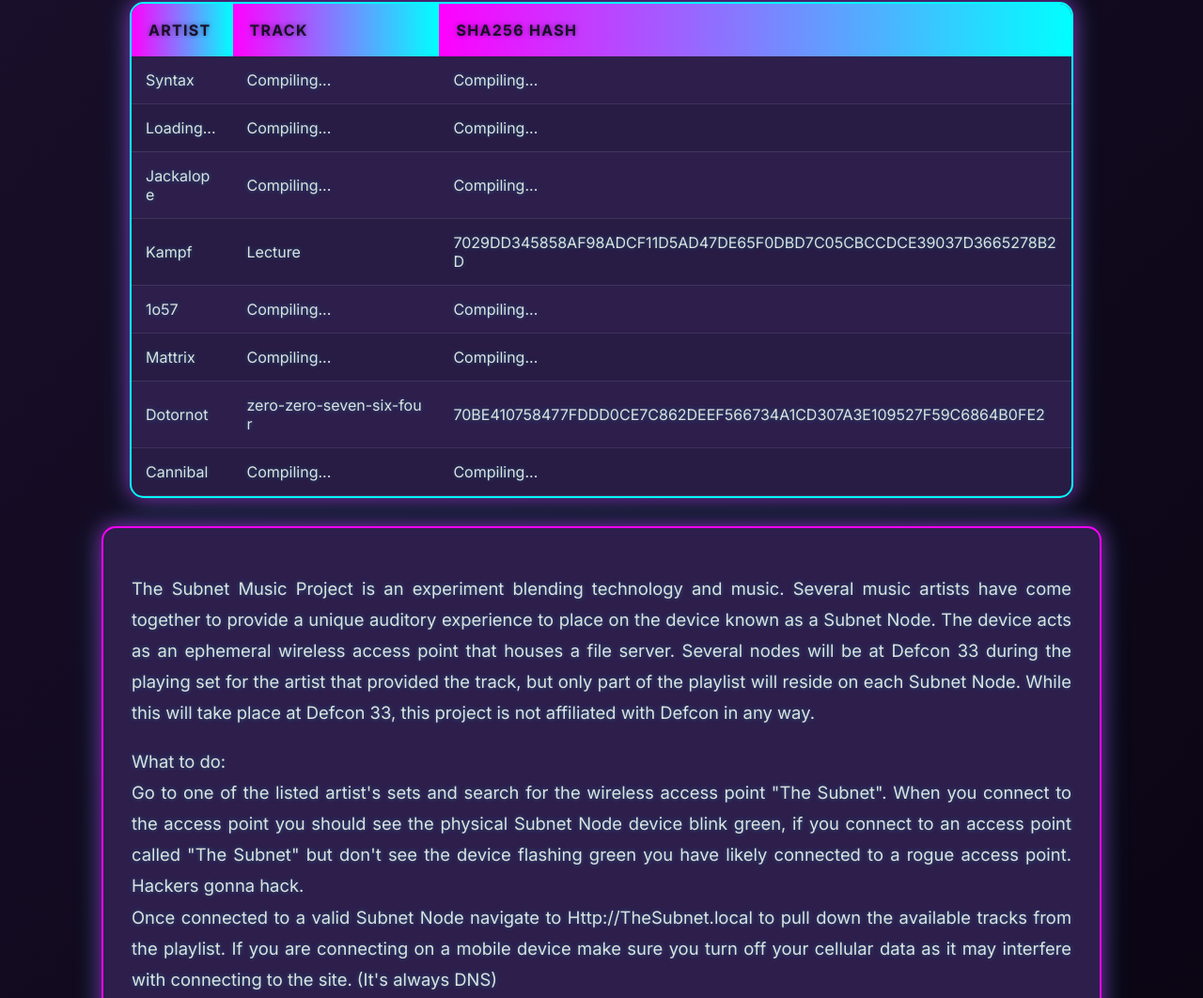
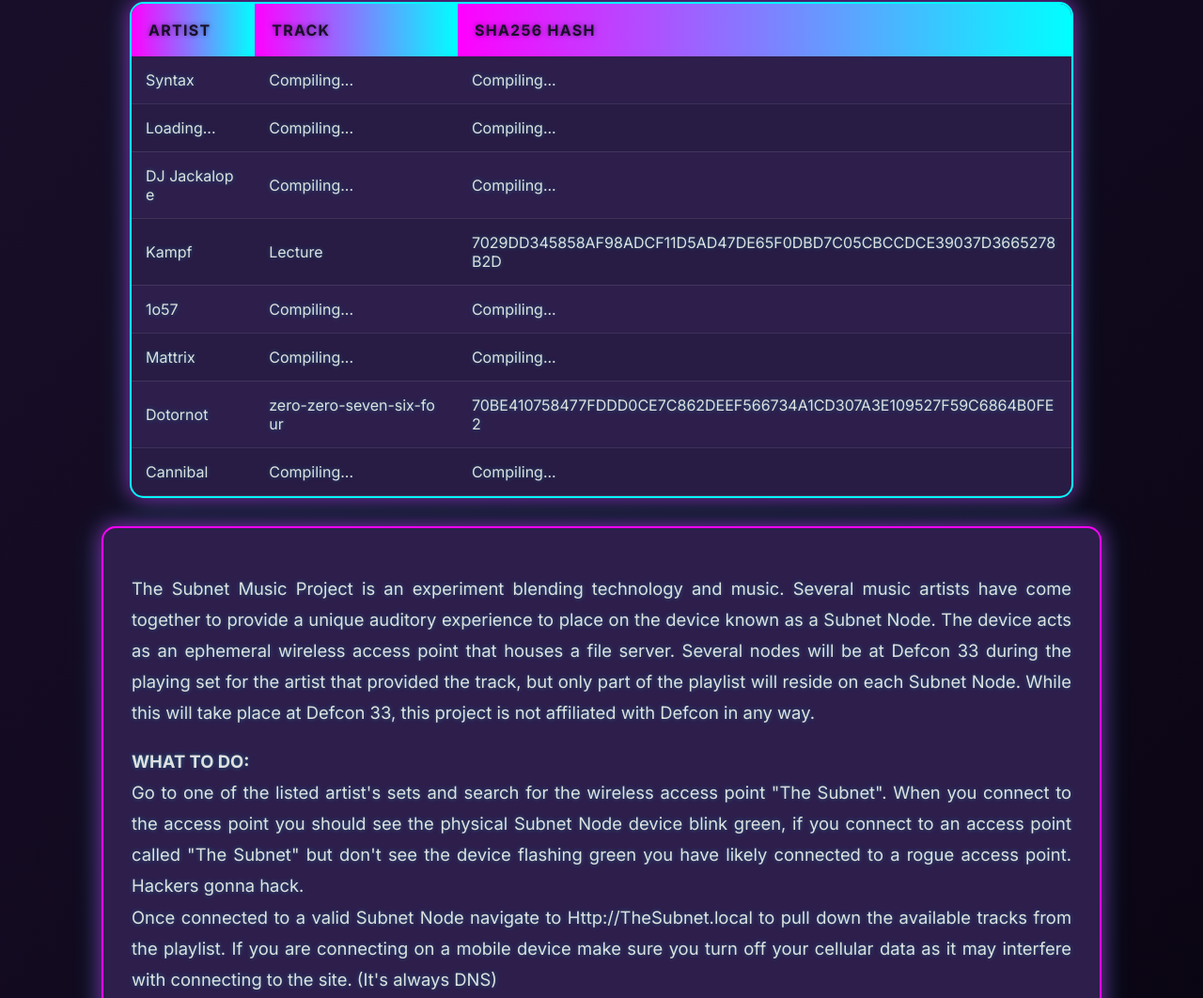
Before and after one commit to thesubnetmusicproject/TheSubnet, a plain HTML site: page index.html in a window 1280 px wide. Shown: the part 154-1216 px from the top of the page at 94% size. Drawn offline with Linux system fonts and the light colour scheme.

Commit message:
Update index.html

```diff
--- a/index.html
+++ b/index.html
@@ -176,7 +176,7 @@
                     <td>Compiling...</td>
                 </tr>
                 <tr>
-                    <td>Jackalope</td>
+                    <td>DJ Jackalope </td>
                     <td>Compiling...</td>
                     <td>Compiling...</td>
                 </tr>
@@ -197,7 +197,7 @@
                 </tr>
                 <tr>
                     <td>Dotornot</td>
-                    <td>zero-zero-seven-six-four</td>
+                    <td>zero-zero-seven-six-four </td>
                     <td>70BE410758477FDDD0CE7C862DEEF566734A1CD307A3E109527F59C6864B0FE2</td>
                 </tr>
                 <tr>
@@ -211,7 +211,7 @@
 
     <div class="description-field">
         <p>The Subnet Music Project is an experiment blending technology and music. Several music artists have come together to provide a unique auditory experience to place on the device known as a Subnet Node. The device acts as an ephemeral wireless access point that houses a file server. Several nodes will be at Defcon 33 during the playing set for the artist that provided the track, but only part of the playlist will reside on each Subnet Node. While this will take place at Defcon 33, this project is not affiliated with Defcon in any way.</p>
-        <p>What to do:
+        <p><b>WHAT TO DO:</b>
             <br>
         Go to one of the listed artist's sets and search for the wireless access point "The Subnet". When you connect to the access point you should see the physical Subnet Node device blink green, if you connect to an access point called "The Subnet" but don't see the device flashing green you have likely connected to a rogue access point. Hackers gonna hack.<br>
         Once connected to a valid Subnet Node navigate to Http://TheSubnet.local to pull down the available tracks from the playlist. If you are connecting on a mobile device make sure you turn off your cellular data as it may interfere with connecting to the site. (It's always DNS)</p>
```
